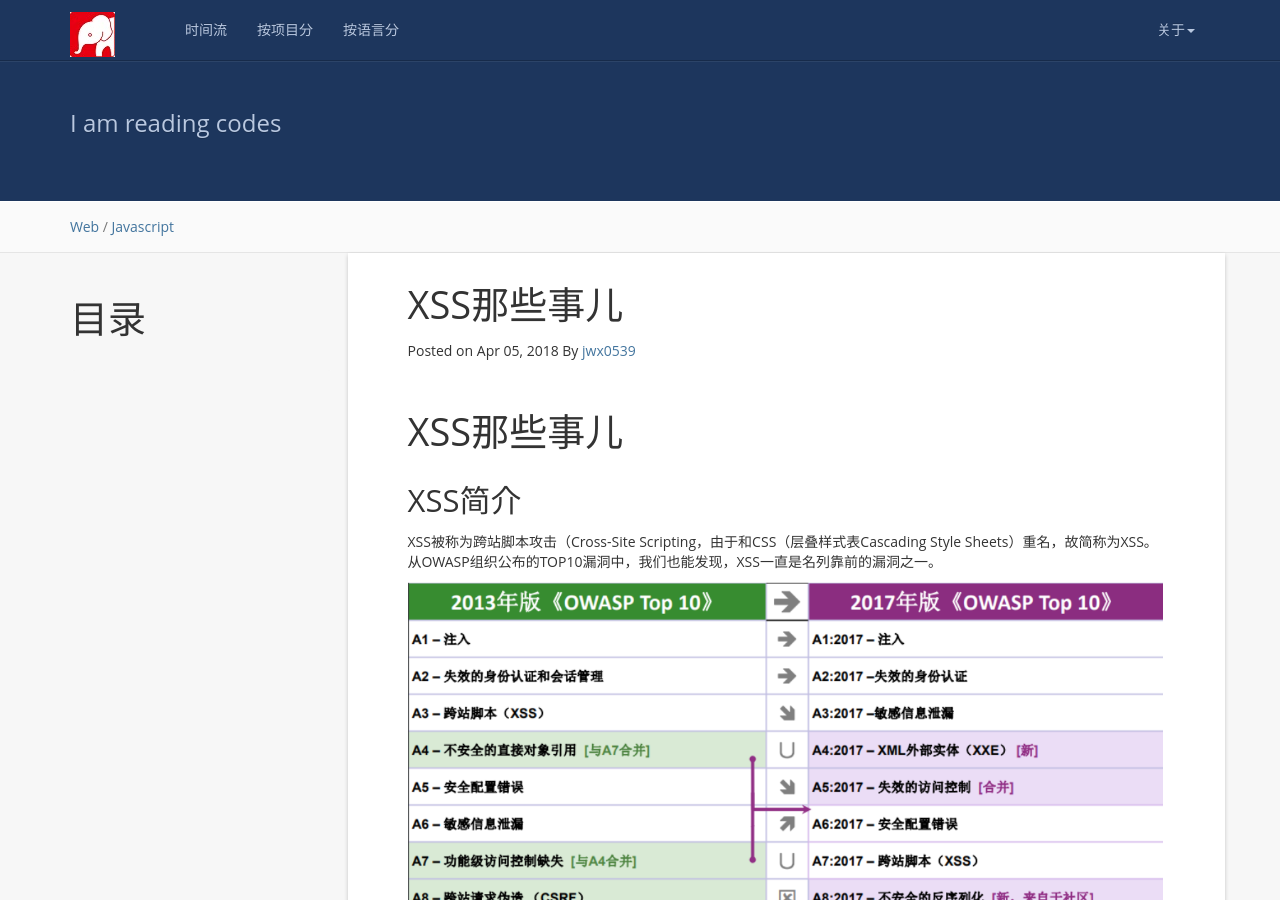
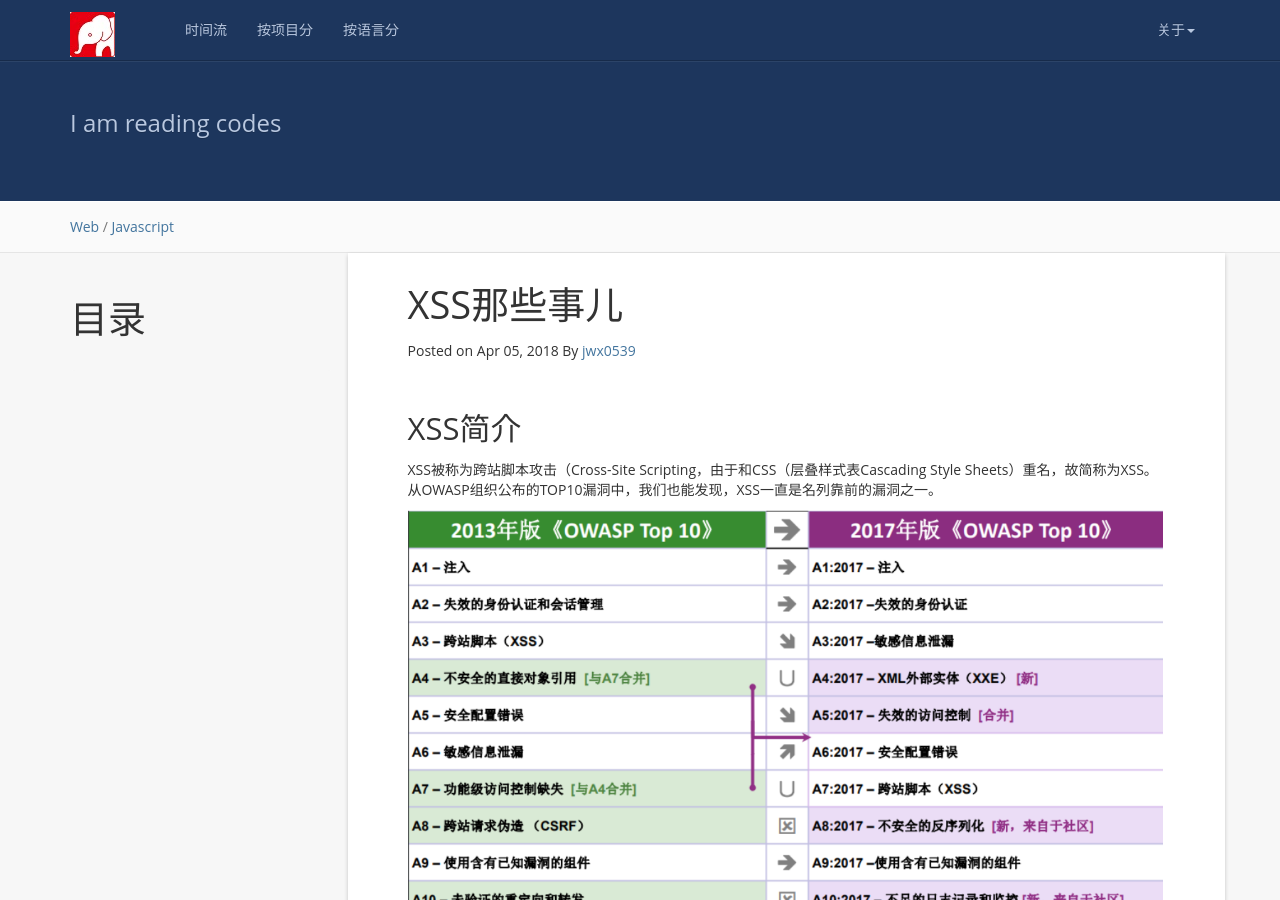
Before and after one commit to ymgd/codereader, a Jekyll site: the page built from web/XSS那些事儿.md, in a window 1280 px wide and 900 px high. Built offline with Jekyll 4.4.1, drawn with Linux system fonts in a browser that asks for light colours; comment, search, counter and statistics services are not loaded.

Commit message:
Remove the duplicated title of the XSS article.

```diff
--- a/web/XSS那些事儿.md
+++ b/web/XSS那些事儿.md
@@ -7,8 +7,6 @@
 author: jwx0539
 rank: 10
 ---
-
-# XSS那些事儿
 
 ## XSS简介
 
```
